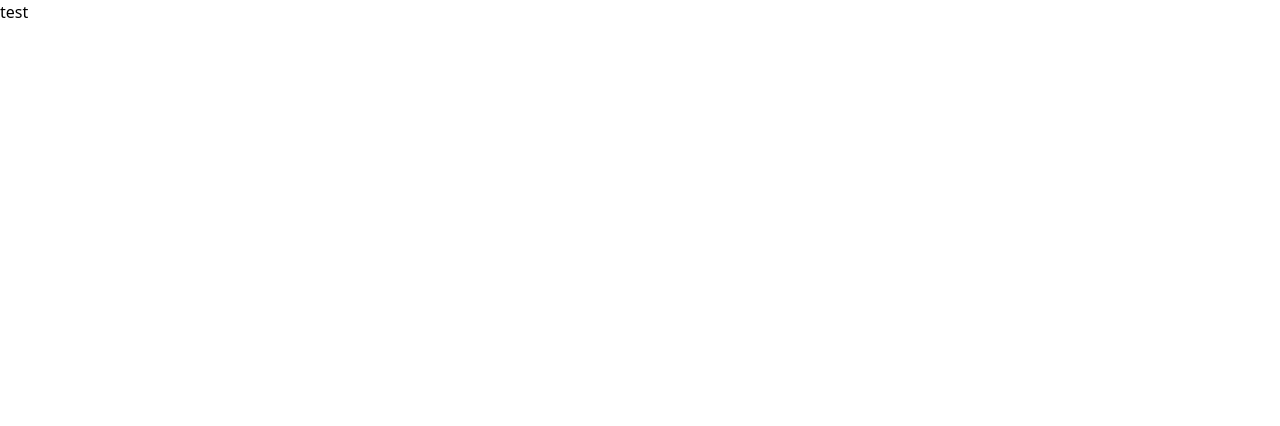
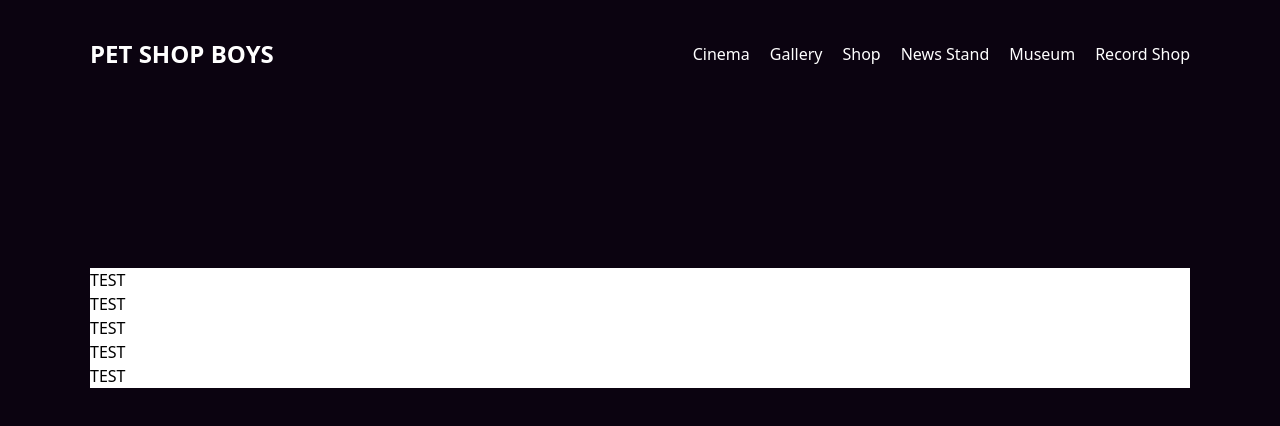
Before and after one commit to kastriotcunaku/builderio-angular-web, an Angular app: page /home in a window 1280 px wide. Shown: the top 426 px of the page. Built offline with nearby package versions, Linux system fonts and the light colour scheme.

Commit message:
Added layout component

```diff
--- a/src/app/app.component.html
+++ b/src/app/app.component.html
@@ -1,12 +1,10 @@
-<!-- <div style="background-color: #0b0310">
+<div style="background-color: #0b0310">
   <app-header></app-header>
-  <div class="self-center mx-auto mt-40 w-full max-w-[1392px] max-md:mt-10 max-md:max-w-full bg-white">
-    <router-outlet></router-outlet>
-  </div>
+  <app-page-content-layout>
+    <div class="self-center mt-40 w-full max-w-[1392px] max-md:mt-10 max-md:max-w-full bg-white">
+      <router-outlet></router-outlet>
+    </div>
+
+  </app-page-content-layout>
   <app-footer></app-footer>
-</div> -->
-
-
-<app-page-content-layout>
- <h1>test</h1>
-</app-page-content-layout>
+</div>
--- a/src/app/home/home.component.ts
+++ b/src/app/home/home.component.ts
@@ -3,7 +3,8 @@
 @Component({
   selector: 'app-home',
   templateUrl: './home.component.html',
-  styleUrls: ['./home.component.scss']
+  styleUrls: ['./home.component.scss'],
+  // imports: [PageContentLayoutComponent]
 })
 export class HomeComponent {
 
--- a/src/app/layouts/page-content-layout/page-layout.component.ts
+++ b/src/app/layouts/page-content-layout/page-layout.component.ts
@@ -2,6 +2,6 @@
 
 @Component({
   selector: 'app-page-content-layout',
-  template: '<div class="w-100" > <ng-content></ng-content></div>',
+  template: '<div class="flex max-w-full w-[1100px] mx-auto"  > <ng-content></ng-content></div>',
 })
 export class PageContentLayoutComponent {}
```
Also changed, not shown: src/app/home/home.component.html (+6 -5 lines).
